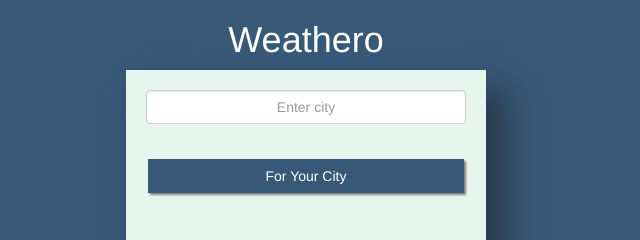
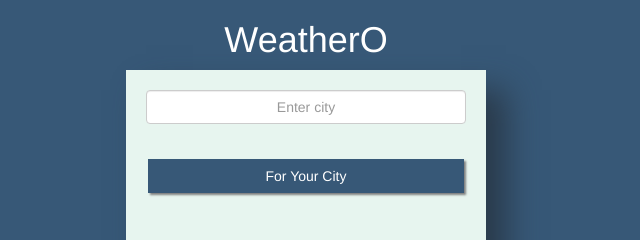
Before and after one commit to mojojojo77/WeatherO, a plain HTML site: page index.html in a window 1280 px wide. Shown: the top 240 px of the page, 334-974 px from the left. Drawn offline with nearby package versions, Linux system fonts and the light colour scheme.

Commit message:
Update and rename WeatherO.html to index.html

```diff
--- a/WeatherO.html
+++ b/index.html
@@ -19,7 +19,7 @@
 	<div class = "container">
 		<div class = "row">
 			<div class = "col-xs-12">
-				<h1 class="header">Weathero</h1>
+				<h1 class="header">WeatherO</h1>
 			</div>
 		</div>
 		<div class = "row">
```
